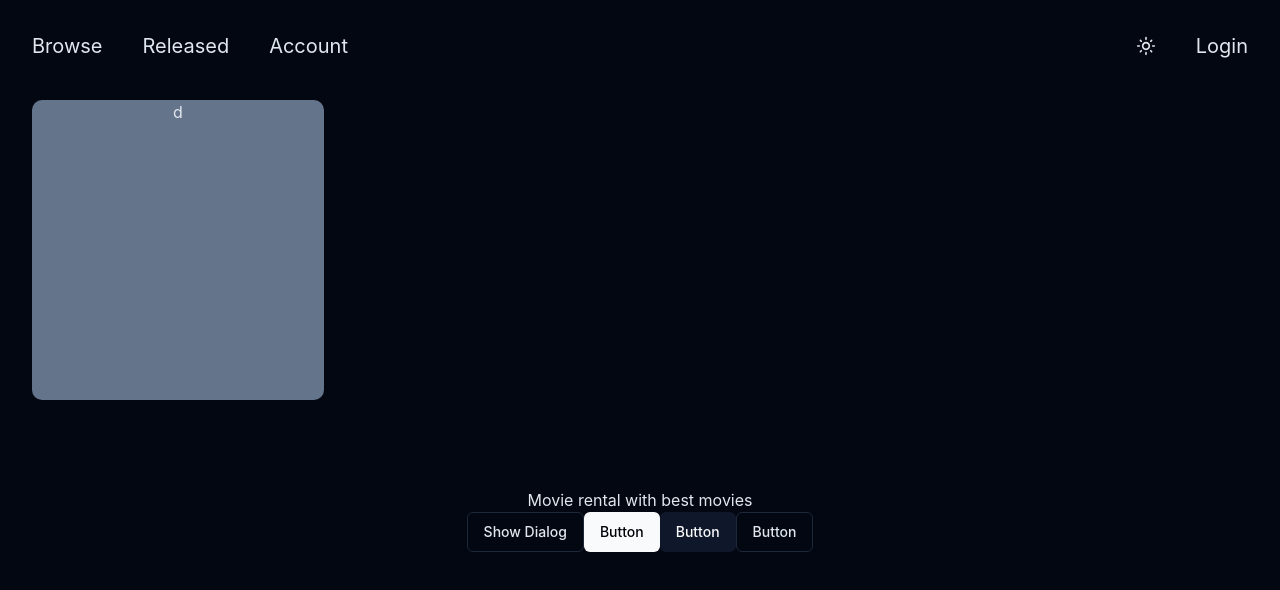
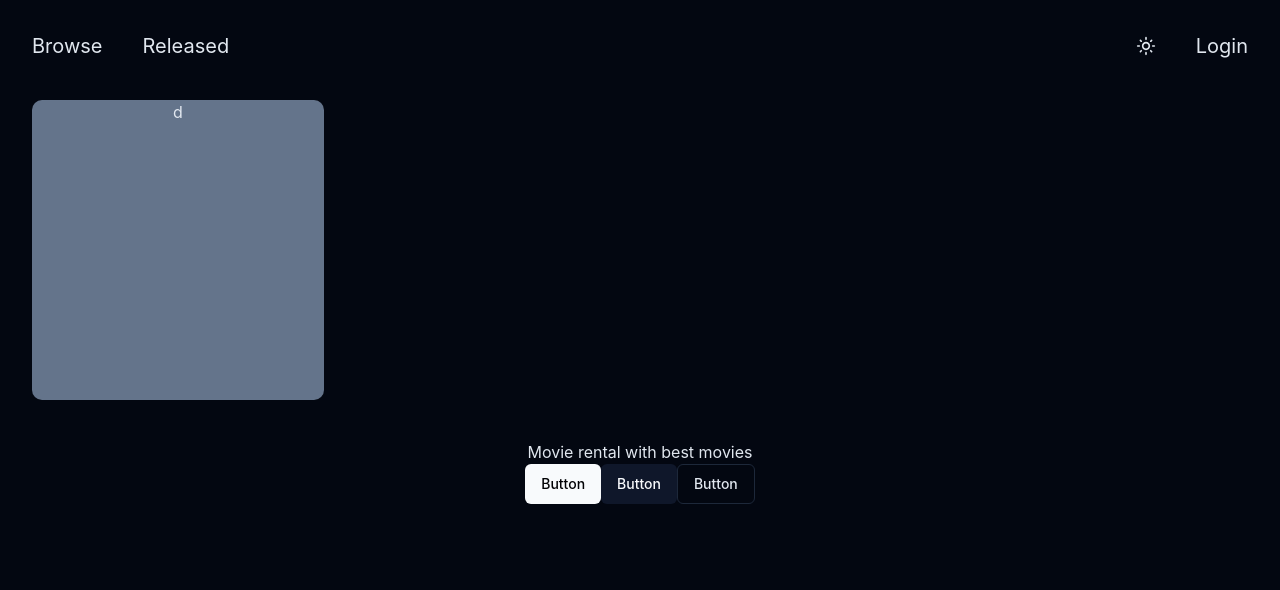
Before and after one commit to Seveneqqq/mongo-movie-rental, a React (Vite) app: page / in a window 1280 px wide. Shown: the top 590 px of the page. Built offline with nearby package versions, Linux system fonts and the light colour scheme; what tw-elements would draw is missing.

Commit message:
Dodanie react router

```diff
--- a/package.json
+++ b/package.json
@@ -22,6 +22,7 @@
     "react": "^18.2.0",
     "react-dom": "^18.2.0",
     "react-icons": "^5.3.0",
+    "react-router-dom": "^6.28.0",
     "tailwind-merge": "^1.13.2",
     "tailwindcss-animate": "^1.0.6",
     "tw-elements": "^1.0.0-beta2"
--- a/src/App.jsx
+++ b/src/App.jsx
@@ -1,79 +1,69 @@
 import { useState } from "react";
+import { BrowserRouter as Router, Routes, Route } from "react-router-dom";
+import "./App.css";
 
-import "./App.css";
+// Pages
+import Home from "./pages/home";
+import Movie from "./pages/movie";
+import Released from "./pages/released";
+import Dashboard from "./pages/dashboard";
+import Admin from "./pages/admin";
+
+// Components
 import { AlertDialogDemo } from "./components/AlertDialogDemo";
-import { Button } from "@/components/ui/button"
-
-import { MdOutlineNightlight } from "react-icons/md";
-import { MdOutlineLightMode } from "react-icons/md";
-
+import { Button } from "@/components/ui/button";
 
 function App() {
-
   const [isLoggedIn, setIsLoggedIn] = useState(false);
   const [isLightTheme, setIsLightTheme] = useState(false);
 
-  const toogleTheme = () => {
-
-    const newTheme = !isLightTheme;
-    console.log(newTheme);
-    setIsLightTheme(newTheme);
-
-    if(newTheme){
-      document.querySelector('html').classList.remove('dark');
-    }
-    else{
-      document.querySelector('html').classList.add('dark');
-    }
-  }
+  const toggleTheme = () => {
+    setIsLightTheme(prev => {
+      const newTheme = !prev;
+      if (newTheme) {
+        document.querySelector('html').classList.remove('dark');
+      } else {
+        document.querySelector('html').classList.add('dark');
+      }
+      return newTheme;
+    });
+  };
 
   return (
-    <>
-      <header>
-        <nav className="flex justify-between">
-          <ul className="flex gap-10 text-xl text-textColor items-center">
-            <li>
-              <a href="/">Browse</a>
-            </li>
-            <li>
-              <a href="/released">Released</a>
-            </li>
-            <li>
-              <a href="/account">Account</a>
-            </li>
-          </ul>
-          <ul className="flex gap-10 text-xl text-textColor items-center">
-            <li>
-              {isLightTheme ? <MdOutlineNightlight onClick={toogleTheme} /> : <MdOutlineLightMode onClick={toogleTheme} /> }
-            </li>
-            <li>
-              {isLoggedIn ? <a href="/logout">Logout</a> : <a href="/login">Login</a>}
-            </li>
-          </ul>
-        </nav>
-      </header>
-
-      <div className="py-10">
-        <div class="grid grid-cols-12 gap-4">
-
-          <div class="col-span-6 md:col-span-6 lg:col-span-3 rounded-[10px] h-[300px] bg-slate-500">d</div>
-
-        </div>
-      </div>
-
-
-
-    <br/>
-    <br/>
-      <p>Movie rental with best movies</p>
-
-
-      <AlertDialogDemo />
-      <Button >Button</Button>
-      <Button variant="secondary">Button</Button>
-      <Button variant="outline">Button</Button>
-
-    </>
+    <Router>
+      <Routes>
+        <Route
+          path="/"
+          element={
+            <Home
+              isLightTheme={isLightTheme}
+              toggleTheme={toggleTheme}
+              isLoggedIn={isLoggedIn}
+            />
+          }
+        />
+        <Route
+          path="/movie"
+          element={
+            <Movie
+              isLightTheme={isLightTheme}
+              toggleTheme={toggleTheme}
+              isLoggedIn={isLoggedIn}
+            />
+          }
+        />
+        <Route
+          path="/released"
+          element={
+            <Released
+              isLightTheme={isLightTheme}
+              toggleTheme={toggleTheme}
+              isLoggedIn={isLoggedIn}
+            />
+          }
+        />
+      </Routes>
+    </Router>
   );
 }
 
--- /dev/null
+++ b/src/components/Header.jsx
@@ -0,0 +1,49 @@
+import { MdOutlineNightlight, MdOutlineLightMode } from "react-icons/md";
+import { Link } from "react-router-dom";
+
+const Header = ({ isLightTheme, toggleTheme, isLoggedIn }) => {
+
+    const login = () => {
+        console.log('Open dialog');
+    }
+
+    const logout = () => {
+        console.log('Close dialog');
+    }
+
+  return (
+    <header>
+      <nav className="flex justify-between">
+        <ul className="flex gap-10 text-xl text-textColor items-center">
+          <li>
+            <Link to="/">Browse</Link>
+          </li>
+          <li>
+            <Link to="/released">Released</Link>
+          </li>
+          <li>
+            {isLoggedIn && <Link to="/account">Account</Link>}
+          </li>
+        </ul>
+        <ul className="flex gap-10 text-xl text-textColor items-center">
+          <li>
+            {isLightTheme ? (
+              <MdOutlineNightlight onClick={toggleTheme} />
+            ) : (
+              <MdOutlineLightMode onClick={toggleTheme} />
+            )}
+          </li>
+          <li>
+            {isLoggedIn ? (
+              <Link to="/" onClick={logout}>Logout</Link>
+            ) : (
+              <Link to="/" onClick={login}>Login</Link>
+            )}
+          </li>
+        </ul>
+      </nav>
+    </header>
+  );
+};
+
+export default Header;
--- /dev/null
+++ b/src/pages/admin.jsx
@@ -0,0 +1,19 @@
+import Header from '../components/Header';
+
+const Admin = ({ isLightTheme, toggleTheme, isLoggedIn }) => {
+  return (
+    <>
+      <Header
+        isLightTheme={isLightTheme}
+        toggleTheme={toggleTheme}
+        isLoggedIn={isLoggedIn}
+      />
+      <div>
+        <h1>Movie Page</h1>
+        {/* Twoja zawartość strony */}
+      </div>
+    </>
+  );
+};
+
+export default Admin;
--- /dev/null
+++ b/src/pages/dashboard.jsx
@@ -0,0 +1,19 @@
+import Header from '../components/Header';
+
+const Dashboard = ({ isLightTheme, toggleTheme, isLoggedIn }) => {
+  return (
+    <>
+      <Header
+        isLightTheme={isLightTheme}
+        toggleTheme={toggleTheme}
+        isLoggedIn={isLoggedIn}
+      />
+      <div>
+        <h1>Movie Page</h1>
+        {/* Twoja zawartość strony */}
+      </div>
+    </>
+  );
+};
+
+export default Dashboard;
--- /dev/null
+++ b/src/pages/home.jsx
@@ -0,0 +1,30 @@
+import Header from '../components/Header';
+import { Button } from "@/components/ui/button";
+
+const Home = ({ isLightTheme, toggleTheme, isLoggedIn }) => {
+  return (
+    <>
+      <Header
+        isLightTheme={isLightTheme}
+        toggleTheme={toggleTheme}
+        isLoggedIn={isLoggedIn}
+      />
+
+      <div className="py-10">
+        <div className="grid grid-cols-12 gap-4">
+          <div className="col-span-6 md:col-span-6 lg:col-span-3 rounded-[10px] h-[300px] bg-slate-500">
+            d
+          </div>
+        </div>
+      </div>
+
+      <p>Movie rental with best movies</p>
+
+      <Button>Button</Button>
+      <Button variant="secondary">Button</Button>
+      <Button variant="outline">Button</Button>
+    </>
+  );
+};
+
+export default Home;
--- /dev/null
+++ b/src/pages/movie.jsx
@@ -0,0 +1,19 @@
+import Header from '../components/Header';
+
+const Movie = ({ isLightTheme, toggleTheme, isLoggedIn }) => {
+  return (
+    <>
+      <Header
+        isLightTheme={isLightTheme}
+        toggleTheme={toggleTheme}
+        isLoggedIn={isLoggedIn}
+      />
+      <div>
+        <h1>Movie Page</h1>
+        {/* Twoja zawartość strony */}
+      </div>
+    </>
+  );
+};
+
+export default Movie;
--- /dev/null
+++ b/src/pages/released.jsx
@@ -0,0 +1,19 @@
+import Header from '../components/Header';
+
+const Released = ({ isLightTheme, toggleTheme, isLoggedIn }) => {
+  return (
+    <>
+      <Header
+        isLightTheme={isLightTheme}
+        toggleTheme={toggleTheme}
+        isLoggedIn={isLoggedIn}
+      />
+      <div>
+        <h1>Movie Page</h1>
+        {/* Twoja zawartość strony */}
+      </div>
+    </>
+  );
+};
+
+export default Released;
```
Also changed, not shown: 1 other file (tests, documents, lock files or other folders).
